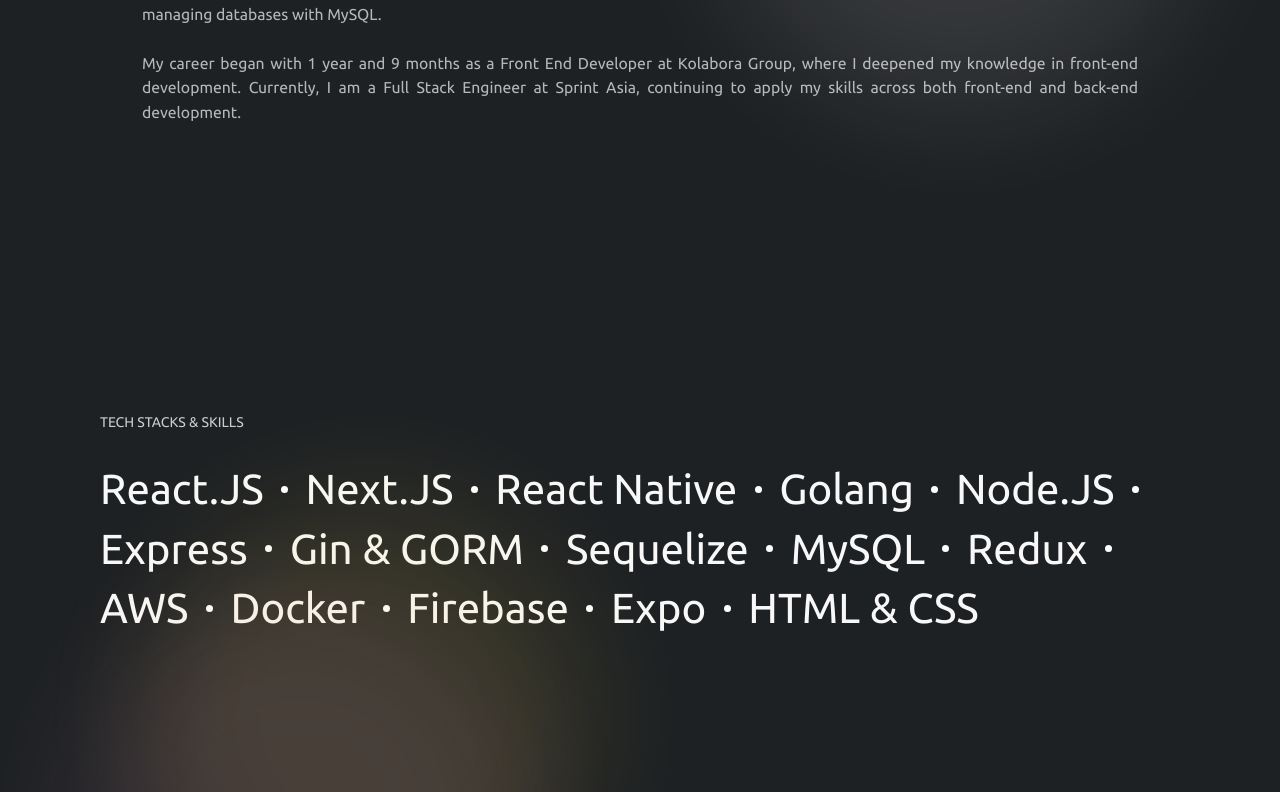
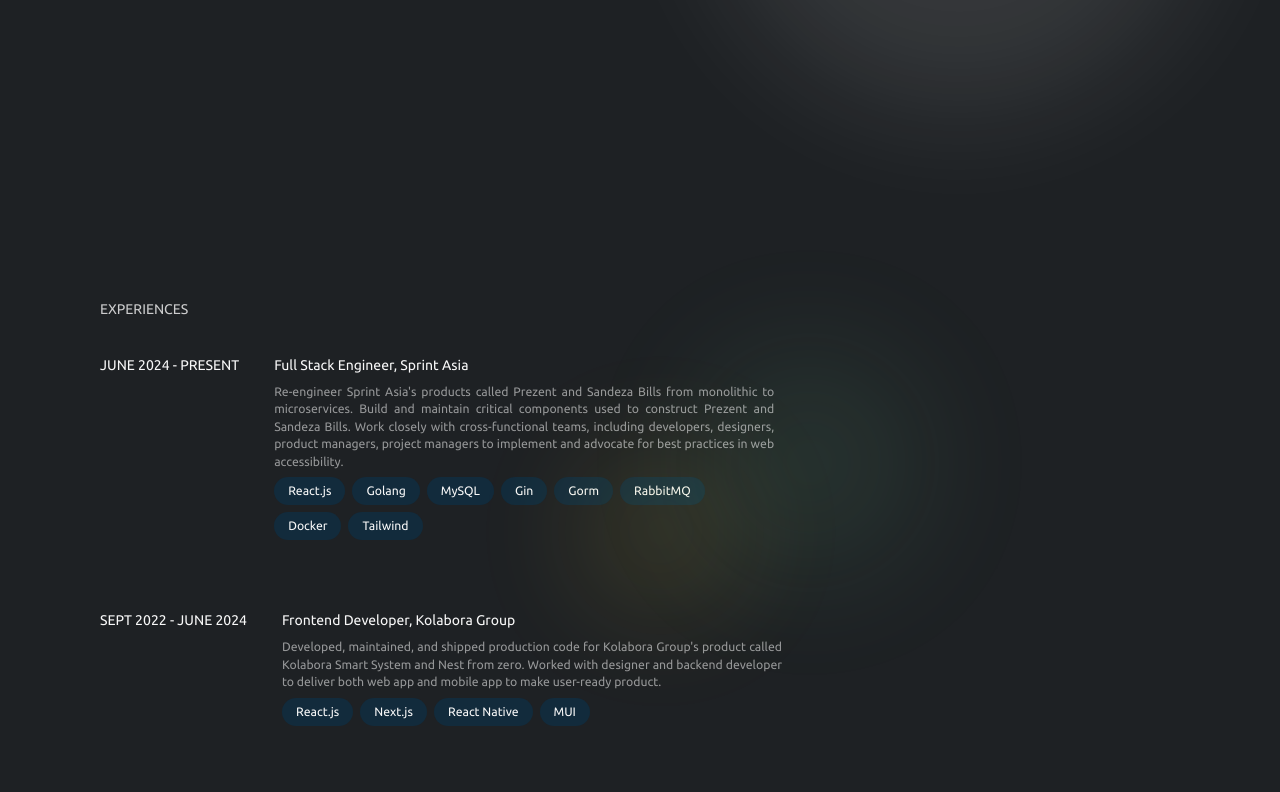
Before and after one commit to jrmygp/porto-fe, a React (Vite) app: page / in a window 1280 px wide. Shown: the part 1328-2120 px from the top of the page. Built offline with nearby package versions, Linux system fonts and the light colour scheme.

Commit message:
Feat : added experiences section

```diff
--- a/src/App.jsx
+++ b/src/App.jsx
@@ -8,6 +8,7 @@
 import AnimationWrapper from "./components/AnimationWrapper";
 import Footer from "./components/Footer/Footer";
 import ProjectsV2 from "./components/ProjectsV2/ProjectsV2";
+import Experience from "./components/Experience";
 
 function App() {
   const indicatorRef = useRef(null);
@@ -114,9 +115,15 @@
         </div>
       </section>
 
-      <section className="h-screen relative flex items-center" id="about-me">
+      <section className="h-screen md:h-[500px] relative flex items-center" id="about-me">
         <div className="absolute top-20 right-20 w-52 h-52 md:w-[500px] md:h-[500px] rounded-full bg-white filter blur-3xl opacity-10 animate-blob" />
         <AboutMe />
+      </section>
+
+      <section className="h-screen relative flex items-center" id="experiences">
+        <div className="absolute right-20 md:right-[500px] w-52 h-52 md:w-[200px] md:h-[200px] rounded-full bg-yellow-300 filter blur-3xl opacity-10 animate-blob animation-delay-2000"></div>
+        <div className="absolute right-14 md:right-[400px] w-52 h-52 md:w-[200px] md:h-[200px] rounded-full bg-green-300 filter blur-3xl opacity-10 animate-blob animation-delay-4000"></div>
+        <Experience />
       </section>
 
       <section className="h-[700px] md:h-[500px] relative" id="technologies">
--- /dev/null
+++ b/src/components/Experience.jsx
@@ -0,0 +1,77 @@
+/* eslint-disable react/no-unescaped-entities */
+import AnimationWrapper from "./AnimationWrapper";
+
+const Experience = () => {
+  return (
+    <div className="flex flex-col gap-10 px-2 md:px-[100px] lg:px-[400px] font-ubuntu">
+      <AnimationWrapper delay={1}>
+        <p className="opacity-80">EXPERIENCES</p>
+      </AnimationWrapper>
+
+      <div className="flex flex-col gap-20">
+        <AnimationWrapper delay={1.5}>
+          <div className="flex flex-col md:flex-row gap-10">
+            <p>JUNE 2024 - PRESENT</p>
+
+            <div className="flex flex-col gap-2 max-w-96 md:max-w-[500px]">
+              <p>Full Stack Engineer, Sprint Asia</p>
+
+              <p className="text-sm text-justify opacity-55">
+                Re-engineer Sprint Asia's products called Prezent and Sandeza Bills from monolithic to microservices.
+                Build and maintain critical components used to construct Prezent and Sandeza Bills. Work closely with
+                cross-functional teams, including developers, designers, product managers, project managers to implement
+                and advocate for best practices in web accessibility.
+              </p>
+
+              <div className="flex items-center gap-2 flex-wrap">
+                <div className="rounded-full py-1.5 px-4 bg-[#122b3c] text-sm items-center justify-center">
+                  React.js
+                </div>
+                <div className="rounded-full py-1.5 px-4 bg-[#122b3c] text-sm items-center justify-center">Golang</div>
+                <div className="rounded-full py-1.5 px-4 bg-[#122b3c] text-sm items-center justify-center">MySQL</div>
+                <div className="rounded-full py-1.5 px-4 bg-[#122b3c] text-sm items-center justify-center">Gin</div>
+                <div className="rounded-full py-1.5 px-4 bg-[#122b3c] text-sm items-center justify-center">Gorm</div>
+                <div className="rounded-full py-1.5 px-4 bg-[#122b3c] text-sm items-center justify-center">
+                  RabbitMQ
+                </div>
+                <div className="rounded-full py-1.5 px-4 bg-[#122b3c] text-sm items-center justify-center">Docker</div>
+                <div className="rounded-full py-1.5 px-4 bg-[#122b3c] text-sm items-center justify-center">
+                  Tailwind
+                </div>
+              </div>
+            </div>
+          </div>
+        </AnimationWrapper>
+
+        <AnimationWrapper delay={1.75}>
+          <div className="flex flex-col md:flex-row gap-10">
+            <p>SEPT 2022 - JUNE 2024</p>
+
+            <div className="flex flex-col gap-2 max-w-96 md:max-w-[500px]">
+              <p>Frontend Developer, Kolabora Group</p>
+
+              <p className="text-sm text-justify opacity-55">
+                Developed, maintained, and shipped production code for Kolabora Group's product called Kolabora Smart
+                System and Nest from zero. Worked with designer and backend developer to deliver both web app and mobile
+                app to make user-ready product.
+              </p>
+
+              <div className="flex items-center gap-2 flex-wrap">
+                <div className="rounded-full py-1.5 px-4 bg-[#122b3c] text-sm items-center justify-center">
+                  React.js
+                </div>
+                <div className="rounded-full py-1.5 px-4 bg-[#122b3c] text-sm items-center justify-center">Next.js</div>
+                <div className="rounded-full py-1.5 px-4 bg-[#122b3c] text-sm items-center justify-center">
+                  React Native
+                </div>
+                <div className="rounded-full py-1.5 px-4 bg-[#122b3c] text-sm items-center justify-center">MUI</div>
+              </div>
+            </div>
+          </div>
+        </AnimationWrapper>
+      </div>
+    </div>
+  );
+};
+
+export default Experience;
--- a/src/components/Navbar/Navbar.jsx
+++ b/src/components/Navbar/Navbar.jsx
@@ -36,14 +36,17 @@
       <p className="text-3xl font-ubuntu">Jeremy's Portfolio</p>
 
       <div className="flex justify-between items-center gap-20 flex-wrap font-ubuntu">
-        <a className="text-3xl" href="#projects">
-          Projects
+        <a className="text-xl text-center" href="#about-me">
+          About me
         </a>
-        <a className="text-3xl" href="#technologies">
+        <a className="text-xl" href="#technologies">
           Technologies
         </a>
-        <a className="text-3xl text-center" href="#about-me">
-          About me
+        <a className="text-xl" href="#experiences">
+          Experiences
+        </a>
+        <a className="text-xl" href="#projects">
+          Projects
         </a>
       </div>
 
```
